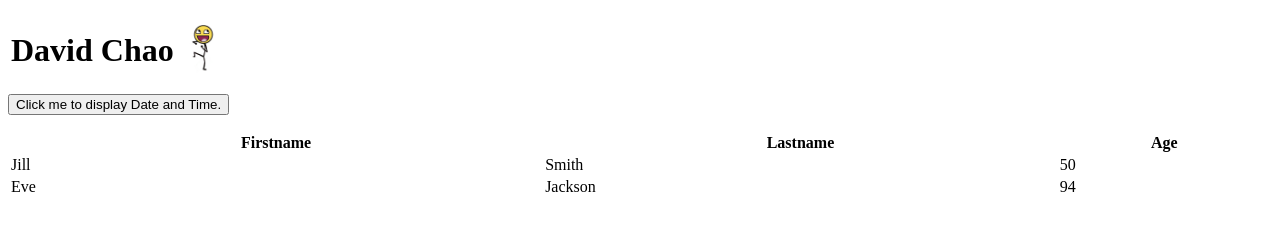
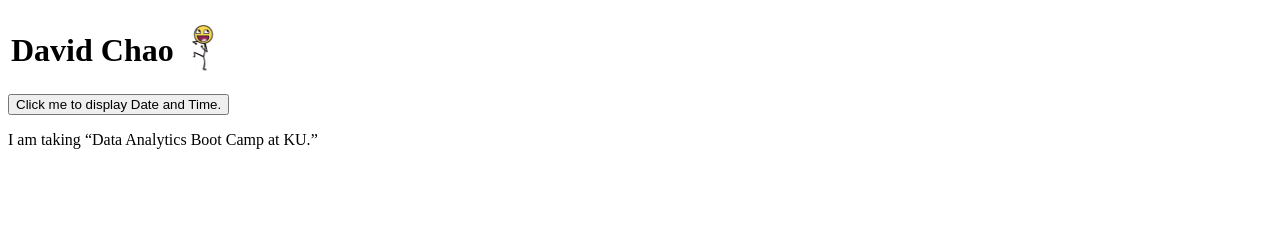
Before and after one commit to davidc104/davidc104.github.io, a plain HTML site: page index.html in a window 1280 px wide. Drawn offline with Linux system fonts and the light colour scheme.

Commit message:
Update index.html

```diff
--- a/index.html
+++ b/index.html
@@ -19,24 +19,7 @@ Click me to display Date and Time.</button>
 
   <p id="demo"></p>
 
-  <table style="width:100%">
-        <tr>
-          <th>Firstname</th>
-          <th>Lastname</th>
-          <th>Age</th>
-        </tr>
-        <tr>
-          <td>Jill</td>
-          <td>Smith</td>
-          <td>50</td>
-        </tr>
-        <tr>
-          <td>Eve</td>
-          <td>Jackson</td>
-          <td>94</td>
-        </tr>
- </table>
-
+ <p>I am taking <q>Data Analytics Boot Camp at KU.</q></p>
 </body>
 
 </html>
```
